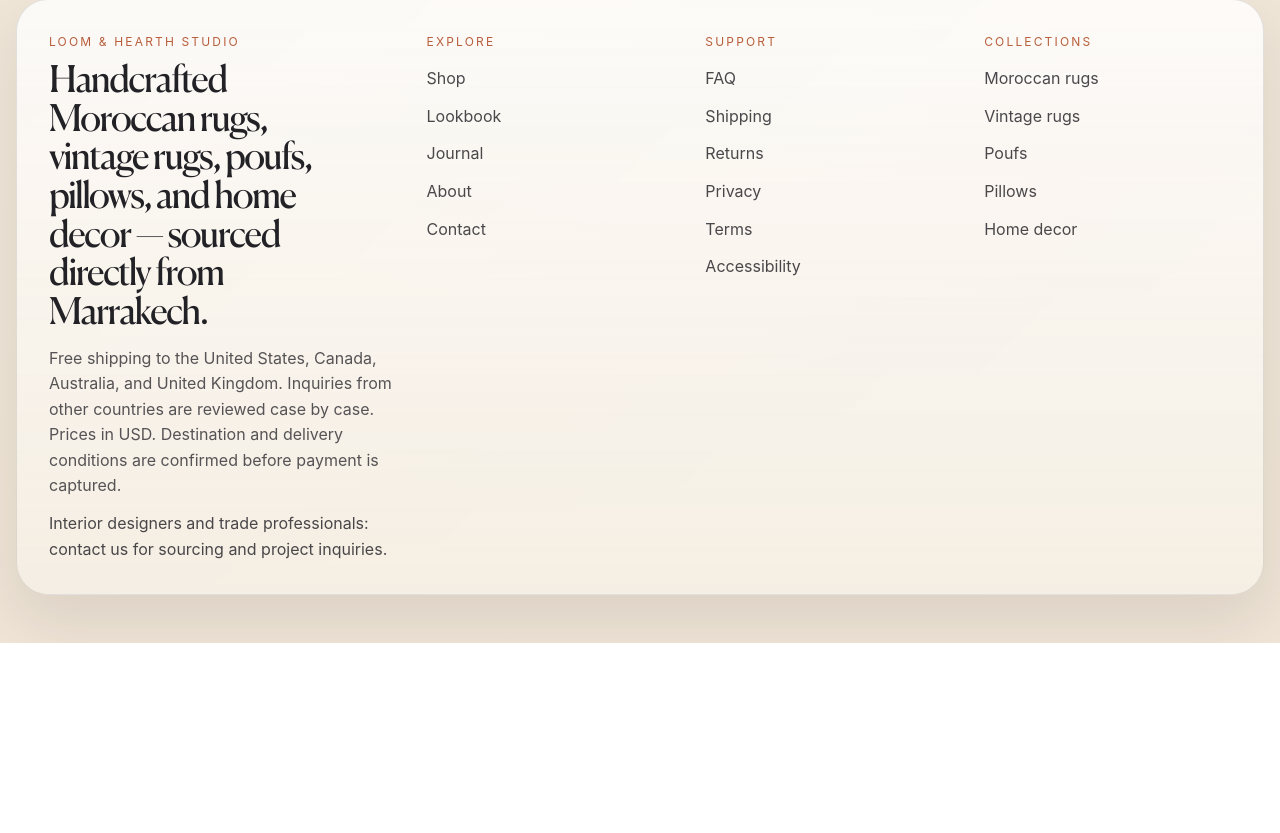
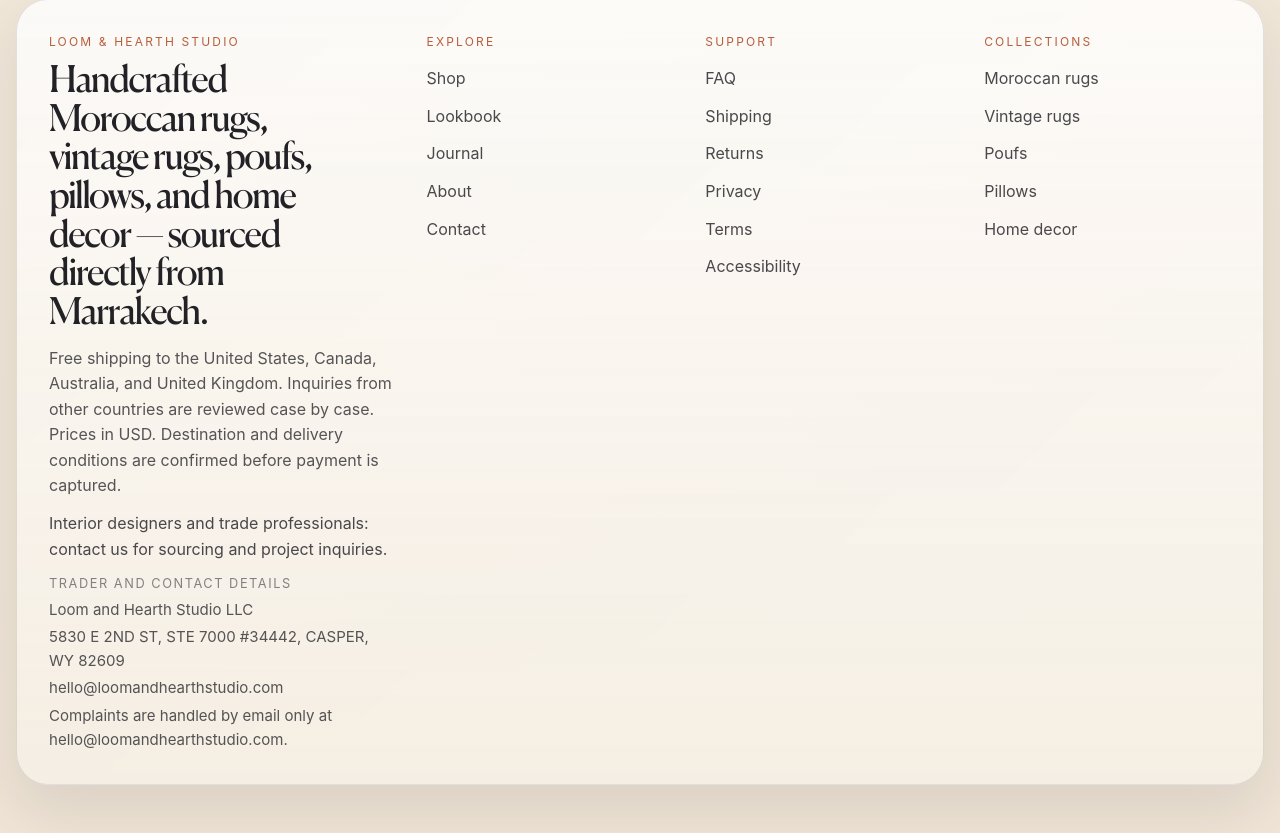
Before and after one commit to Riad-Rug/loom-hearth-studio, a Next.js app: page /faq in a window 1280 px wide. Shown: the part 3927-4760 px from the top of the page. Before the commit the page ends 4570 px from the top, so only its background shows below. Built offline with nearby package versions, Linux system fonts and the light colour scheme; no server answers; the database is empty.

Commit message:
chore(legal): add public trader and contact disclosure foundation

```diff
--- a/app/globals.css
+++ b/app/globals.css
@@ -406,6 +406,22 @@ p {
   color: rgba(34, 33, 38, 0.82);
 }
 
+.site-footer__legal {
+  display: grid;
+  gap: 0.2rem;
+  max-width: 26rem;
+  color: rgba(34, 33, 38, 0.76);
+  font-size: 0.94rem;
+  line-height: 1.6;
+}
+
+.site-footer__legal-heading {
+  color: rgba(34, 33, 38, 0.54);
+  font-size: 0.8rem;
+  letter-spacing: 0.12em;
+  text-transform: uppercase;
+}
+
 .site-footer__nav {
   display: grid;
   gap: 0.35rem;
--- a/components/layout/site-footer.tsx
+++ b/components/layout/site-footer.tsx
@@ -2,6 +2,7 @@ import type { Route } from "next";
 import Link from "next/link";
 
 import { Container } from "@/components/layout/container";
+import { publicBusinessDetails } from "@/config/public-business-details";
 import { siteConfig } from "@/config/site";
 import { getHomepageContent } from "@/lib/homepage/content";
 
@@ -27,6 +28,13 @@ export async function SiteFooter() {
               Interior designers and trade professionals: contact us for sourcing and project
               inquiries.
             </p>
+            <div className="site-footer__legal">
+              <p className="site-footer__legal-heading">Trader and contact details</p>
+              <p>{publicBusinessDetails.legalName}</p>
+              <p>{publicBusinessDetails.address}</p>
+              <p>{publicBusinessDetails.email}</p>
+              <p>{publicBusinessDetails.complaintsLine}</p>
+            </div>
           </div>
           <div className="site-footer__nav-group">
             <p className="site-footer__heading">{content.footer.exploreHeading}</p>
--- /dev/null
+++ b/config/public-business-details.ts
@@ -0,0 +1,6 @@
+export const publicBusinessDetails = {
+  legalName: "Loom and Hearth Studio LLC",
+  address: "5830 E 2ND ST, STE 7000 #34442, CASPER, WY 82609",
+  email: "hello@loomandhearthstudio.com",
+  complaintsLine: "Complaints are handled by email only at hello@loomandhearthstudio.com.",
+} as const;
--- a/features/content-pages/content-pages-data.ts
+++ b/features/content-pages/content-pages-data.ts
@@ -1,4 +1,5 @@
 import type { FaqItem, PolicyPage, Testimonial } from "@/types/domain";
+import { publicBusinessDetails } from "@/config/public-business-details";
 
 type AboutSection = {
   eyebrow: string;
@@ -62,13 +63,16 @@ export const contactData = {
   ctaLabel: "SEND MESSAGE",
   supportTitle: "Studio support",
   supportBody:
-    "Reach us directly for the fastest response.",
+    "Reach us directly for the fastest response. Public trader and legal contact details are below.",
   reassuranceLabel: "Support note",
   reassuranceText:
     "Every inquiry about a rug includes a video of the actual piece before payment is taken. Include the product name and your room dimensions if you have them \u2014 it helps us respond with something useful.",
   responseTimeLabel: "Response timing",
   responseTimeText: "Within 24 hours",
-  emailLabel: "hello@loomandhearthstudio.com",
+  legalNameLabel: publicBusinessDetails.legalName,
+  addressLabel: publicBusinessDetails.address,
+  emailLabel: publicBusinessDetails.email,
+  complaintsLabel: publicBusinessDetails.complaintsLine,
   hoursLabel: "Monday to Friday, 9am \u2013 6pm CET (GMT+1)",
   locationLabel: "Morocco sourcing studio - U.S. launch market",
 } as const;
@@ -467,7 +471,9 @@ If you realise your address is incorrect after placing an order, contact us imme
 For any question about your shipment, tracking, or delivery:
 
 **Loom and Hearth Studio LLC**
-Email: hello@loomandhearthstudio.com
+Address: ${publicBusinessDetails.address}
+Email: ${publicBusinessDetails.email}
+${publicBusinessDetails.complaintsLine}
 
 We aim to respond to all shipping enquiries within 2 business days.`,
     seoTitle: "Shipping policy | Loom & Hearth Studio",
@@ -663,7 +669,9 @@ If you are unsure about your rights, contact us  we will deal with you fairly.
 For return requests, questions about this policy, or anything related to an order:
 
 **Loom and Hearth Studio LLC**
-Email: hello@loomandhearthstudio.com
+Address: ${publicBusinessDetails.address}
+Email: ${publicBusinessDetails.email}
+${publicBusinessDetails.complaintsLine}
 Subject line: Return Request  Order [your order number]
 
 We aim to respond to all return-related enquiries within 3 business days.`,
@@ -850,7 +858,9 @@ We encourage you to review this policy periodically.
 For any question, request, or concern about this Privacy Policy or how we handle your data:
 
 **Loom and Hearth Studio LLC**
-Email: hello@loomandhearthstudio.com
+Address: ${publicBusinessDetails.address}
+Email: ${publicBusinessDetails.email}
+${publicBusinessDetails.complaintsLine}
 
 We aim to respond to all inquiries within 5 business days.`,
     seoTitle: "Privacy Policy | Loom & Hearth Studio",
@@ -1069,7 +1079,9 @@ For material changes, we will notify registered account holders by email.
 For any question about these Terms:
 
 **Loom and Hearth Studio LLC**
-Email: hello@loomandhearthstudio.com
+Address: ${publicBusinessDetails.address}
+Email: ${publicBusinessDetails.email}
+${publicBusinessDetails.complaintsLine}
 
 We aim to respond to all inquiries within 5 business days.`,
     seoTitle: "Terms of Service | Loom & Hearth Studio",
```
Also changed, not shown: features/content-pages/contact-page-view.tsx (+12 -0 lines).
